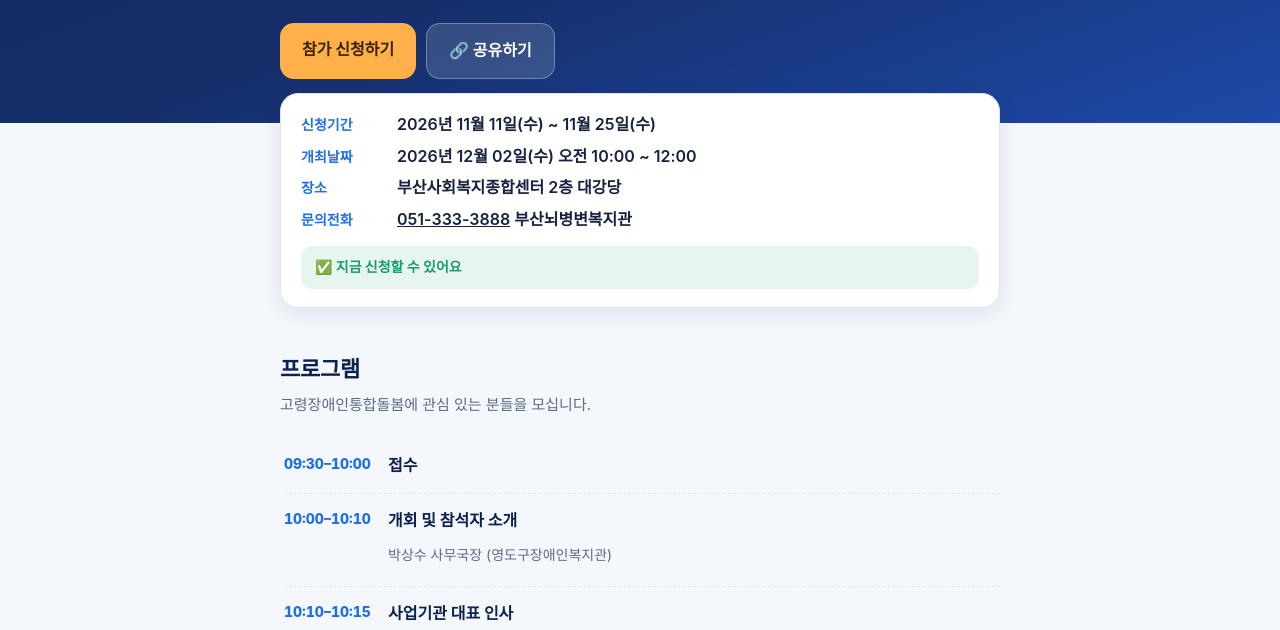
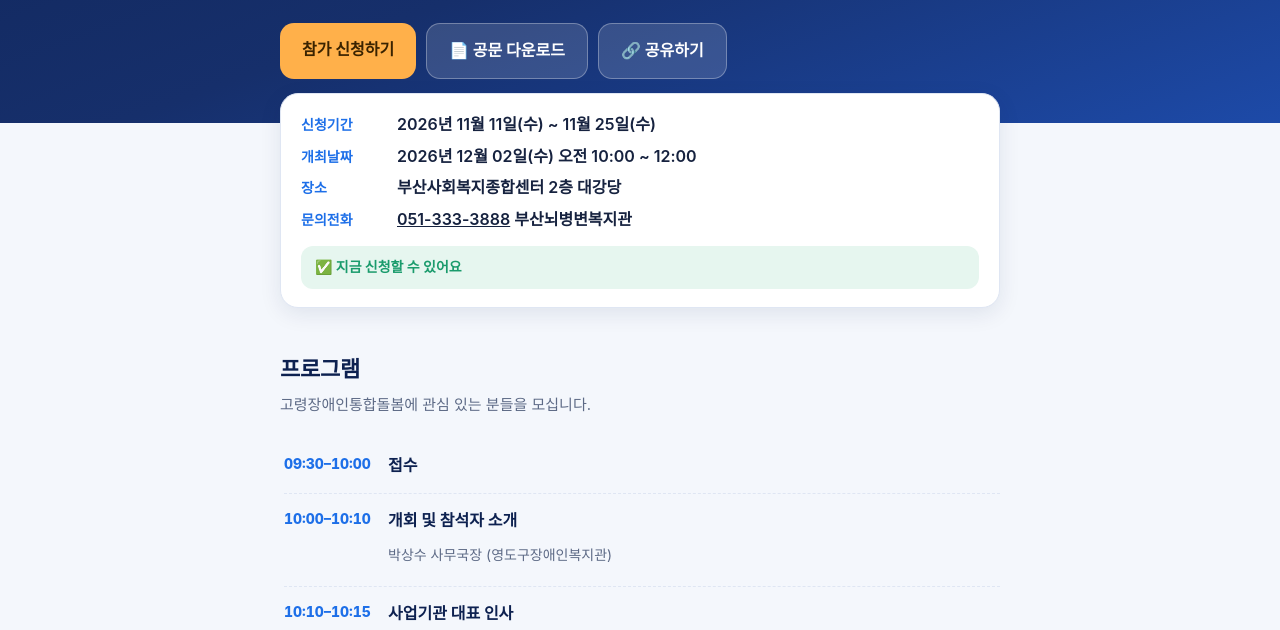
Before and after one commit to cpbusan/261202, a plain HTML site: page index.html in a window 1280 px wide. Shown: the part 470-1100 px from the top of the page. Drawn offline with Linux system fonts and the light colour scheme; a web font is replaced by a local one.

Commit message:
Add files via upload

```diff
--- a/index.html
+++ b/index.html
@@ -159,6 +159,7 @@ footer b{color:#fff}
     </div>
     <div class="cta">
       <a class="btn primary" href="#apply">참가 신청하기</a>
+      <a class="btn ghost" href="261202.pdf" download="261202 부산형 고령장애인통합돌봄모델 성과보고회.pdf">📄 공문 다운로드</a>
       <button class="btn ghost" id="btnShare" type="button">🔗 공유하기</button>
     </div>
   </div>
```
Also changed, not shown: 1 other file.
